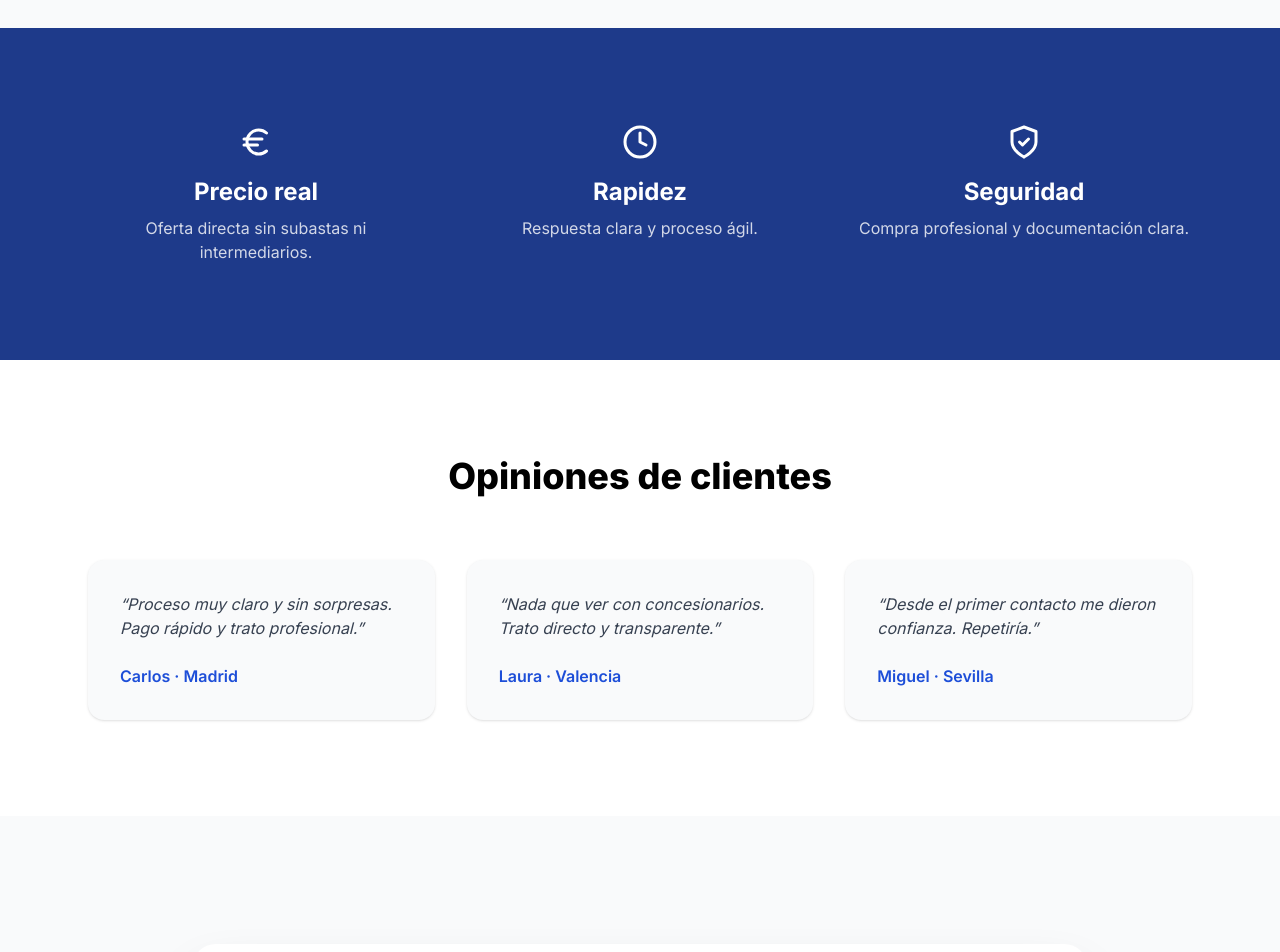
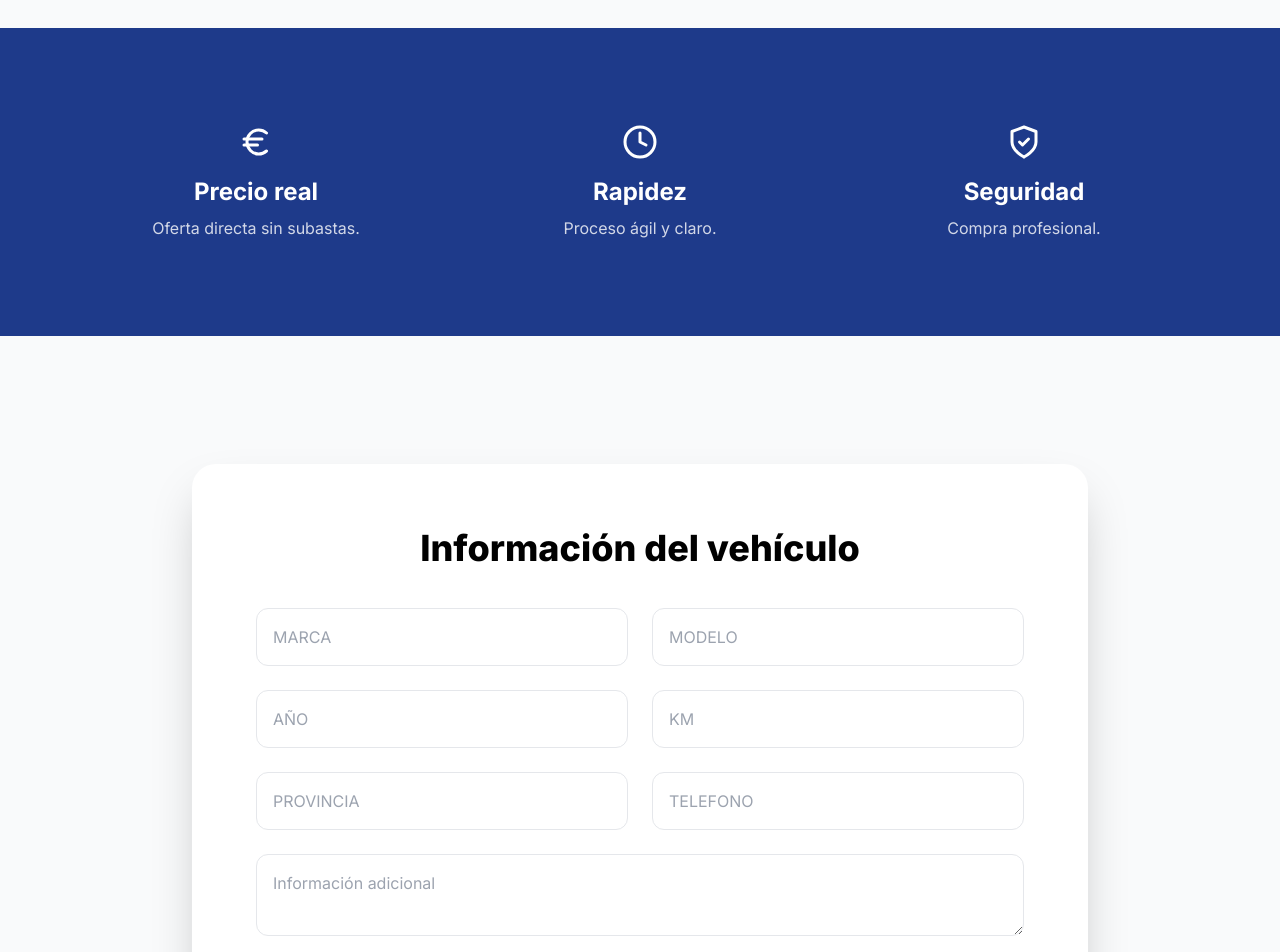
Before and after one commit to jvaloptt-oss/1clikcar, a Next.js app: page / in a window 1280 px wide. Shown: the part 1420-2372 px from the top of the page. Built offline with nearby package versions, Linux system fonts and the light colour scheme.

Commit message:
Add premium animations with framer motion

```diff
--- a/src/app/page.tsx
+++ b/src/app/page.tsx
@@ -1,7 +1,16 @@
 "use client";
 
 import { useState } from "react";
+import { motion } from "framer-motion";
 import { MessageCircle, ShieldCheck, Clock, Euro } from "lucide-react";
+
+/* =====================
+   ANIMATION VARIANTS
+===================== */
+const fadeUp = {
+  hidden: { opacity: 0, y: 40 },
+  visible: { opacity: 1, y: 0 },
+};
 
 export default function Home() {
   return (
@@ -23,7 +32,13 @@ export default function Home() {
 
       {/* HERO */}
       <section className="bg-gradient-to-b from-blue-50 to-white py-32 px-6">
-        <div className="max-w-6xl mx-auto text-center">
+        <motion.div
+          initial="hidden"
+          animate="visible"
+          variants={fadeUp}
+          transition={{ duration: 0.6 }}
+          className="max-w-6xl mx-auto text-center"
+        >
           <h1 className="text-5xl md:text-6xl font-extrabold mb-6 leading-tight">
             Compramos tu coche
             <br />
@@ -41,7 +56,7 @@ export default function Home() {
           >
             Enviar datos del vehículo
           </a>
-        </div>
+        </motion.div>
       </section>
 
       {/* PROCESO */}
@@ -52,87 +67,85 @@ export default function Home() {
           </h2>
 
           <div className="grid md:grid-cols-3 gap-12">
-            <Step number="1" title="Formulario" text="Rellena los datos del coche." />
-            <Step number="2" title="Contacto" text="Te llamamos o escribimos." />
-            <Step number="3" title="Compra" text="Compra directa y segura." />
+            {[
+              { n: "1", t: "Formulario", d: "Rellena los datos del coche." },
+              { n: "2", t: "Contacto", d: "Te llamamos o escribimos." },
+              { n: "3", t: "Compra", d: "Compra directa y segura." },
+            ].map((s, i) => (
+              <motion.div
+                key={i}
+                initial="hidden"
+                whileInView="visible"
+                viewport={{ once: true }}
+                variants={fadeUp}
+                transition={{ duration: 0.5, delay: i * 0.15 }}
+              >
+                <div className="text-6xl font-extrabold text-blue-700 mb-4">
+                  {s.n}
+                </div>
+                <h3 className="text-2xl font-bold">{s.t}</h3>
+                <p className="text-gray-600 mt-2">{s.d}</p>
+              </motion.div>
+            ))}
           </div>
         </div>
       </section>
 
       {/* METRICAS */}
       <section className="bg-gray-50 py-24">
-        <div className="max-w-6xl mx-auto px-6 text-center">
-          <div className="grid md:grid-cols-4 gap-8">
-            <Metric number="+1.200" label="Coches analizados" />
-            <Metric number="24h" label="Tiempo medio de respuesta" />
-            <Metric number="100%" label="Compra directa" />
-            <Metric number="España" label="Cobertura nacional" />
-          </div>
+        <div className="max-w-6xl mx-auto px-6 grid md:grid-cols-4 gap-8 text-center">
+          {[
+            ["+1.200", "Coches analizados"],
+            ["24h", "Tiempo medio de respuesta"],
+            ["100%", "Compra directa"],
+            ["España", "Cobertura nacional"],
+          ].map((m, i) => (
+            <motion.div
+              key={i}
+              initial="hidden"
+              whileInView="visible"
+              viewport={{ once: true }}
+              variants={fadeUp}
+              transition={{ duration: 0.5, delay: i * 0.1 }}
+              className="bg-white rounded-2xl shadow-lg p-8"
+            >
+              <div className="text-4xl font-extrabold text-blue-700 mb-2">
+                {m[0]}
+              </div>
+              <p className="text-gray-600 font-medium">{m[1]}</p>
+            </motion.div>
+          ))}
         </div>
       </section>
 
       {/* DIFERENCIADORES */}
       <section className="bg-blue-900 text-white py-24">
         <div className="max-w-6xl mx-auto grid md:grid-cols-3 gap-12 px-6">
-          <Feature
-            icon={<Euro size={36} />}
-            title="Precio real"
-            text="Oferta directa sin subastas ni intermediarios."
-          />
-          <Feature
-            icon={<Clock size={36} />}
-            title="Rapidez"
-            text="Respuesta clara y proceso ágil."
-          />
-          <Feature
-            icon={<ShieldCheck size={36} />}
-            title="Seguridad"
-            text="Compra profesional y documentación clara."
-          />
-        </div>
-      </section>
-
-      {/* TESTIMONIOS */}
-      <section className="py-24 bg-white">
-        <div className="max-w-6xl mx-auto px-6">
-          <h2 className="text-4xl font-extrabold text-center mb-16">
-            Opiniones de clientes
-          </h2>
-
-          <div className="grid md:grid-cols-3 gap-8">
-            <Testimonial
-              text="Proceso muy claro y sin sorpresas. Pago rápido y trato profesional."
-              author="Carlos · Madrid"
-            />
-            <Testimonial
-              text="Nada que ver con concesionarios. Trato directo y transparente."
-              author="Laura · Valencia"
-            />
-            <Testimonial
-              text="Desde el primer contacto me dieron confianza. Repetiría."
-              author="Miguel · Sevilla"
-            />
-          </div>
+          {[
+            { icon: <Euro size={36} />, t: "Precio real", d: "Oferta directa sin subastas." },
+            { icon: <Clock size={36} />, t: "Rapidez", d: "Proceso ágil y claro." },
+            { icon: <ShieldCheck size={36} />, t: "Seguridad", d: "Compra profesional." },
+          ].map((f, i) => (
+            <motion.div
+              key={i}
+              initial="hidden"
+              whileInView="visible"
+              viewport={{ once: true }}
+              variants={fadeUp}
+              transition={{ duration: 0.5, delay: i * 0.15 }}
+              className="text-center"
+            >
+              <div className="mb-4 flex justify-center">{f.icon}</div>
+              <h3 className="text-2xl font-bold">{f.t}</h3>
+              <p className="opacity-80 mt-2">{f.d}</p>
+            </motion.div>
+          ))}
         </div>
       </section>
 
       {/* FORMULARIO */}
       <section id="form" className="py-32 px-6 bg-gray-50">
         <CompleteForm />
-      </section>
-
-      {/* FAQ */}
-      <section className="bg-gray-100 py-24">
-        <div className="max-w-4xl mx-auto px-6">
-          <h2 className="text-4xl font-extrabold text-center mb-16">
-            Preguntas frecuentes
-          </h2>
-
-          <FAQ q="¿La valoración es gratuita?" a="Sí, totalmente gratuita y sin compromiso." />
-          <FAQ q="¿Tengo que aceptar la oferta?" a="No, tú decides si te encaja." />
-          <FAQ q="¿Cómo se realiza el pago?" a="Transferencia bancaria segura." />
-          <FAQ q="¿Compráis coches con muchos kilómetros?" a="Sí, analizamos cada caso individualmente." />
-        </div>
       </section>
 
       {/* WHATSAPP */}
@@ -154,59 +167,9 @@ export default function Home() {
   );
 }
 
-/* COMPONENTES */
-
-function Step({ number, title, text }: any) {
-  return (
-    <div>
-      <div className="text-6xl font-extrabold text-blue-700 mb-4">{number}</div>
-      <h3 className="text-2xl font-bold">{title}</h3>
-      <p className="text-gray-600 mt-2">{text}</p>
-    </div>
-  );
-}
-
-function Feature({ icon, title, text }: any) {
-  return (
-    <div className="text-center">
-      <div className="mb-4 flex justify-center">{icon}</div>
-      <h3 className="text-2xl font-bold">{title}</h3>
-      <p className="opacity-80 mt-2">{text}</p>
-    </div>
-  );
-}
-
-function Metric({ number, label }: any) {
-  return (
-    <div className="bg-white rounded-2xl shadow-lg p-8">
-      <div className="text-4xl font-extrabold text-blue-700 mb-2">
-        {number}
-      </div>
-      <p className="text-gray-600 font-medium">{label}</p>
-    </div>
-  );
-}
-
-function Testimonial({ text, author }: any) {
-  return (
-    <div className="bg-gray-50 p-8 rounded-2xl shadow">
-      <p className="text-gray-700 mb-6 italic">“{text}”</p>
-      <p className="font-semibold text-blue-700">{author}</p>
-    </div>
-  );
-}
-
-function FAQ({ q, a }: any) {
-  return (
-    <div className="mb-6">
-      <h3 className="font-bold text-lg mb-2">{q}</h3>
-      <p className="text-gray-600">{a}</p>
-    </div>
-  );
-}
-
-/* FORMULARIO */
-
+/* =====================
+   FORMULARIO
+===================== */
 function CompleteForm() {
   const [form, setForm] = useState<any>({});
 
@@ -225,7 +188,14 @@ function CompleteForm() {
   };
 
   return (
-    <div className="max-w-4xl mx-auto bg-white rounded-3xl shadow-2xl p-16">
+    <motion.div
+      initial="hidden"
+      whileInView="visible"
+      viewport={{ once: true }}
+      variants={fadeUp}
+      transition={{ duration: 0.6 }}
+      className="max-w-4xl mx-auto bg-white rounded-3xl shadow-2xl p-16"
+    >
       <h2 className="text-4xl font-extrabold text-center mb-10">
         Información del vehículo
       </h2>
@@ -243,7 +213,7 @@ function CompleteForm() {
 
         <textarea
           name="info"
-          placeholder="Información adicional (estado, extras, observaciones...)"
+          placeholder="Información adicional"
           onChange={handleChange}
           className="border p-4 rounded-xl md:col-span-2"
         />
@@ -262,9 +232,9 @@ function CompleteForm() {
           onClick={sendForm}
           className="md:col-span-2 bg-blue-700 hover:bg-blue-800 text-white py-5 rounded-xl text-lg font-bold transition"
         >
-          Enviar información
+          Recibir oferta sin compromiso
         </button>
       </div>
-    </div>
+    </motion.div>
   );
 }
```
